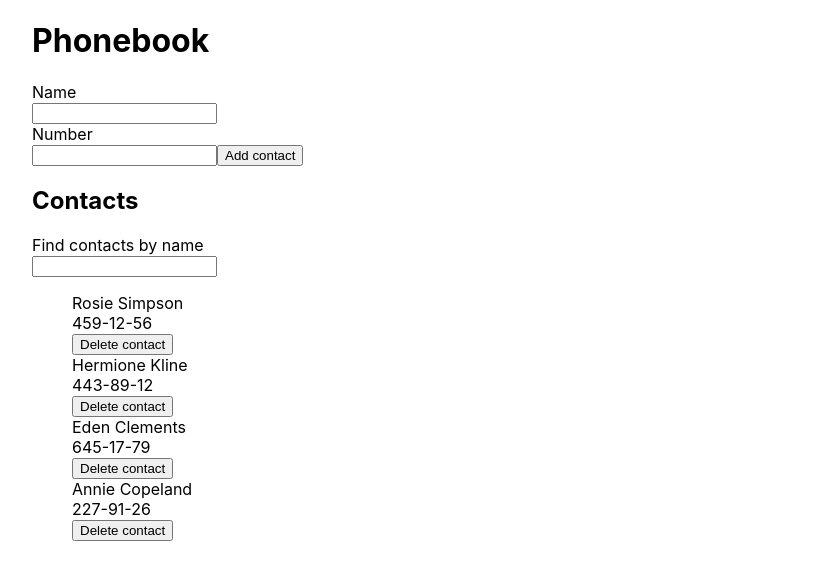
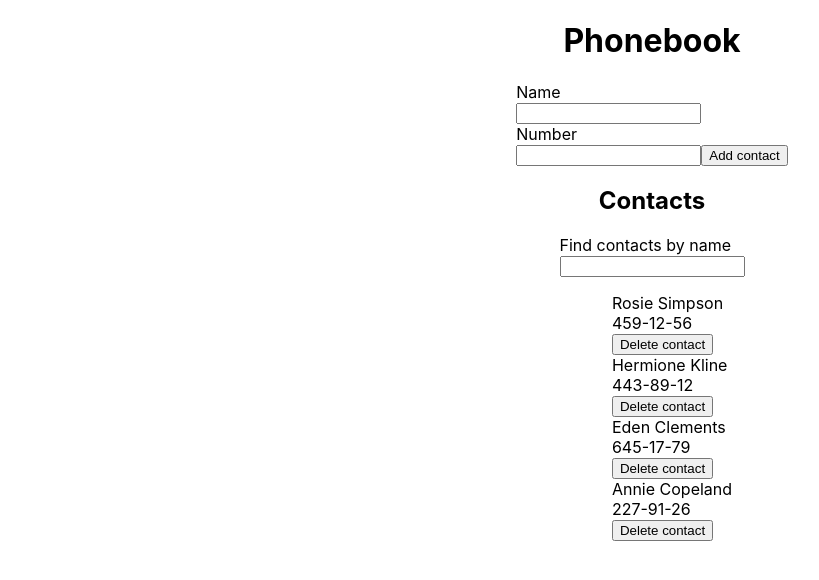
Before and after one commit to AlexeyZyukov/goit-react-hw-02-phonebook, a React (Create React App) app: page / in a window 1280 px wide. Shown: the top 580 px of the page, without its empty margins (8-827 px from the left). Built offline with nearby package versions, Linux system fonts and the light colour scheme.

Commit message:
initial commit

```diff
--- a/src/App.js
+++ b/src/App.js
@@ -3,6 +3,7 @@ import React, { Component } from 'react';
 import Form from './components/Form/Form';
 import Filter from './components/Filter/Filter';
 import Contacts from './components/Contacts/Contacts';
+import styles from './components/styles.module.css';
 
 import { v4 as uuidv4 } from 'uuid';
 
@@ -50,13 +51,13 @@ class App extends Component {
 
   render() {
     return (
-      <div className="container">
+      <div className={(styles.container, styles.wrapper)}>
         <h1 className="title">Phonebook</h1>
         <Form onSubmit={this.addContact} />
         <h2 className="title">Contacts</h2>
         <Filter onChange={this.changeFilter} value={this.filter} />
         <Contacts
-          contacts={this.filterContacts()}
+          onFilter={this.filterContacts()}
           onDelete={this.deleteContact}
         />
       </div>
--- a/src/components/Contacts/Contacts.js
+++ b/src/components/Contacts/Contacts.js
@@ -3,12 +3,12 @@ import PropTypes from 'prop-types';
 
 class Contacts extends Component {
   render() {
-    const { contacts, onDelete } = this.props;
+    const { onFilter, onDelete } = this.props;
     return (
-      <ul className="contact-list">
-        {contacts.map(({ id, name, number }) => {
+      <ul className="contactList">
+        {onFilter.map(({ id, name, number }) => {
           return (
-            <li className="contact-list__item" key={id}>
+            <li className="contactListItem" key={id}>
               <p>{name}</p>
               <p>{number}</p>
               <button className="button" onClick={() => onDelete(id)} id={id}>
--- a/src/components/Filter/Filter.js
+++ b/src/components/Filter/Filter.js
@@ -5,10 +5,10 @@ class Filter extends Component {
   render() {
     const { filter, onChange } = this.props;
     return (
-      <div className="filter-container">
-        <p className="title-text">Find contacts by name</p>
+      <div className="container">
+        <p className="filterTitle">Find contacts by name</p>
         <input
-          className="form__input"
+          className="formInput"
           type="text"
           name="filter"
           value={filter}
--- a/src/components/Form/Form.js
+++ b/src/components/Form/Form.js
@@ -1,19 +1,19 @@
 import React, { Component } from 'react';
 import { v4 as uuidv4 } from 'uuid';
+
 class Form extends Component {
   state = {
     name: '',
     number: '',
   };
 
-  handleChange = e => {
-    const { name, value } = e.currentTarget;
+  handleChange = evt => {
+    const { name, value } = evt.currentTarget;
     this.setState({ [name]: value });
   };
 
-  handleSubmit = e => {
-    e.preventDefault();
-    // console.log(this.state);
+  handleSubmit = evt => {
+    evt.preventDefault();
     this.props.onSubmit(this.state);
     this.reset();
   };
@@ -30,9 +30,9 @@ class Form extends Component {
     return (
       <form className="form" onSubmit={this.handleSubmit}>
         <label>
-          <p className="form__lable">Name </p>
+          <p className="formLabel">Name </p>
           <input
-            className="form__input"
+            className="formInput"
             id={contactId}
             type="text"
             name="name"
@@ -43,10 +43,10 @@ class Form extends Component {
             required
           />
         </label>
-        <label className="form__lable">
-          <p className="form__lable"> Number</p>
+        <label className="formLabel">
+          <p className="formLabel"> Number</p>
           <input
-            className="form__input"
+            className="formInput"
             id={contactId}
             type="tel"
             name="number"
--- /dev/null
+++ b/src/components/styles.module.css
@@ -0,0 +1,7 @@
+.wrapper {
+  height: 100%;
+  display: flex;
+  flex-direction: column;
+  justify-content: center;
+  align-items: center;
+}
```
